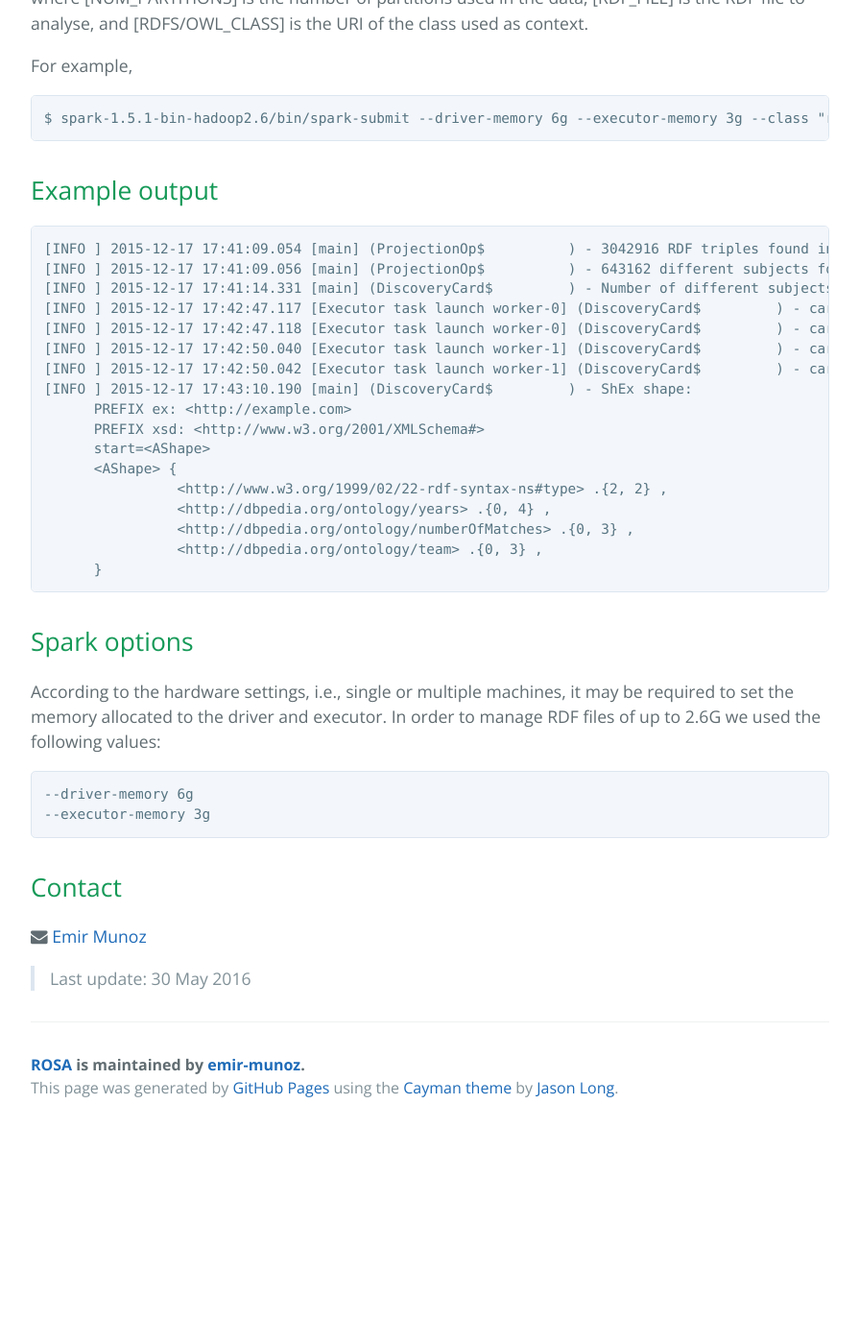
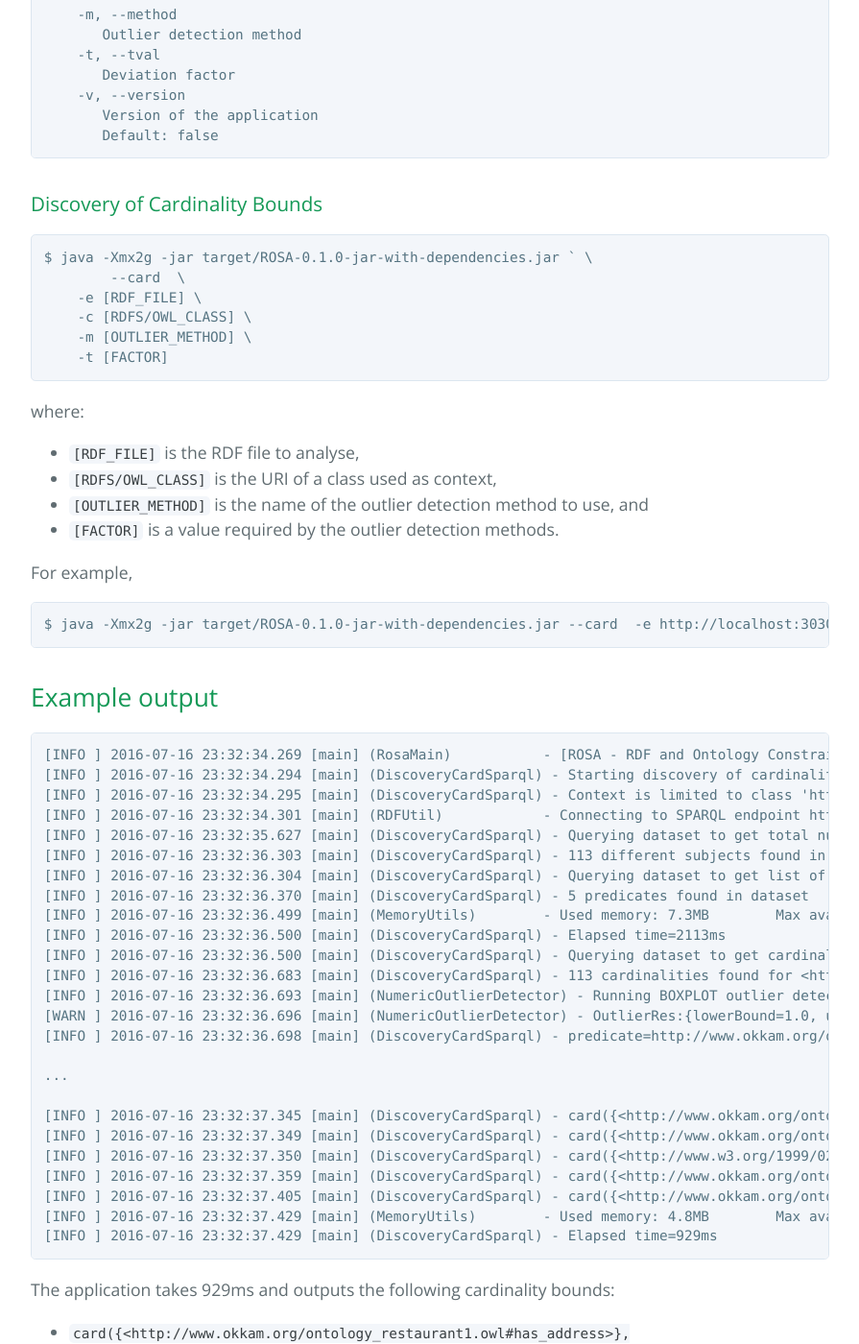
Before and after one commit to emir-munoz/ROSA, a Jekyll site: the page built from index.md, in a window 1280 px wide and 1400 px high, scrolled down 1633 px. Shown: the whole window at 96% size, without its empty margins (192-1087 px from the left). Built offline with Jekyll 4.4.1, drawn with Linux system fonts in a browser that asks for light colours; nearby versions of some CDN libraries; before the commit the page ends 2810 px from its top, so only the background shows below that; some of the changed text lies outside the part shown.

Commit message:
Update index page of ROSA

````diff
--- a/index.md
+++ b/index.md
@@ -2,13 +2,15 @@
 layout: index
 ---
 
-Rosa is an **R**DF and **O**ntology con**S**traints **A**nalyzer implemented on top of Scala and Apache Spark.
+# Welcome to ROSA
+
+ROSA is an **R**DF and **O**ntology con**S**traints **A**nalyzer implemented in Java 8. ROSA aims to mine cardinality bounds from RDF knowledge graphs.
 
 ## Pre-requisites
 
-- [Apache Spark](http://spark.apache.org/) -- you can download the pre-built version with Hadoop 2.6 or later.
-- [Scala](http://www.scala-lang.org/) (2.11.5)
-- [Sesame](http://rdf4j.org/) (4.1.1)
+- Java 8
+- [Eclipse RDF4J](http://rdf4j.org/) version 2.0M3
+- [Apache Jena Fuseki](http://jena.apache.org/) version 2
 
 ## ROSA source code management
 
@@ -23,78 +25,108 @@
 To generate a fat `.jar` with all dependencies,
 
 ```bash
-mvn package -DskipTests
+mvn clean package -DskipTests
 ```
 
 ## Running project
 
 To execute ROSA on top of Spark using multiple threads in a local machine
 
-### Discovery of Cardinality Constraints
+**NOTE:** Before start the discovery process, please ensure you have your RDF knowledge graph file in disk or loaded in an Apache Jena  Fuseki 2 instance.
 
-#### Baseline using SPARQL queries
+### Usage
 
 ```bash
-$ java -Xmx2g -jar target/rdf-spine-0.1.0-jar-with-dependencies.jar -baseline  -file [RDF_FILE] -context [RDFS/OWL_CLASS]
+[INFO ] 2016-07-18 10:54:56.832 [main] (RosaMain) - [ROSA - RDF and Ontology Constraints Analyser (2016)]
+Usage: <main class> [options]
+  Options:
+    --card
+       Extraction for cardinality constraints
+       Default: false
+    -c, --context
+       Context of constraints (class or empty)
+    -e, --endpoint
+       SPARQL endpoint
+    -f, --file
+       Path to RDF file (*.nt, *.nq, *.gz)
+    -h, --help
+       Displays this nice help message
+       Default: false
+    -m, --method
+       Outlier detection method
+    -t, --tval
+       Deviation factor
+    -v, --version
+       Version of the application
+       Default: false
 ```
 
-where [RDF_FILE] is the RDF file to analyse, and [RDFS/OWL_CLASS] is the URI of the class used as context.
+### Discovery of Cardinality Bounds
+
+```bash
+$ java -Xmx2g -jar target/ROSA-0.1.0-jar-with-dependencies.jar ` \
+	--card  \
+    -e [RDF_FILE] \
+    -c [RDFS/OWL_CLASS] \
+    -m [OUTLIER_METHOD] \
+    -t [FACTOR]
+```
+
+where:
+
+- `[RDF_FILE]` is the RDF file to analyse,
+- `[RDFS/OWL_CLASS]` is the URI of a class used as context,
+- `[OUTLIER_METHOD]` is the name of the outlier detection method to use, and
+- `[FACTOR]` is a value required by the outlier detection methods.
 
 For example,
 
 ```bash
-$ java -Xmx2g -jar target/rdf-spine-0.1.0-jar-with-dependencies.jar -baseline  -file dbpedia-musicalWork/musicalWork.nt.gz -context http://dbpedia.org/ontology/MusicalWork
-```
-
-#### Parallel implementation
-
-In Spark 1.5.1
-
-```bash
-$ spark-1.5.1-bin-hadoop2.6/bin/spark-submit --driver-memory 6g --executor-memory 3g --class "rdf.spine.discovery.DiscoveryCard" --master local[2] rdf-spine-0.1.0-jar-with-dependencies.jar [NUM_PARTITIONS] [RDF_FILE] [RDF_CLASS]
-```
-
-where [NUM_PARTITIONS] is the number of partitions used in the data, [RDF_FILE] is the RDF file to analyse, and [RDFS/OWL_CLASS] is the URI of the class used as context.
-
-For example,
-
-```bash
-$ spark-1.5.1-bin-hadoop2.6/bin/spark-submit --driver-memory 6g --executor-memory 3g --class "rdf.spine.discovery.DiscoveryCard" --master local[2] rdf-spine-0.1.0-jar-with-dependencies.jar 2 dbpedia-musicalWork/musicalWork.nt http://dbpedia.org/ontology/MusicalWork
+$ java -Xmx2g -jar target/ROSA-0.1.0-jar-with-dependencies.jar --card  -e http://localhost:3030/oaei-restaurant1/sparql -c http://www.okkam.org/ontology_restaurant1.owl#Restaurant -m BOXPLOT -t 1.5
 ```
 
 ## Example output
 
 ```bash
-[INFO ] 2015-12-17 17:41:09.054 [main] (ProjectionOp$          ) - 3042916 RDF triples found in file 'experiments/dbpedia-careerstation/careerstation.nt.gz'
-[INFO ] 2015-12-17 17:41:09.056 [main] (ProjectionOp$          ) - 643162 different subjects found in file 'experiments/dbpedia-careerstation/careerstation.nt.gz'
-[INFO ] 2015-12-17 17:41:14.331 [main] (DiscoveryCard$         ) - Number of different subjects: 643162
-[INFO ] 2015-12-17 17:42:47.117 [Executor task launch worker-0] (DiscoveryCard$         ) - card({http://dbpedia.org/ontology/numberOfMatches}, http://dbpedia.org/ontology/CareerStation) = (0, 3)
-[INFO ] 2015-12-17 17:42:47.118 [Executor task launch worker-0] (DiscoveryCard$         ) - card({http://dbpedia.org/ontology/team}, http://dbpedia.org/ontology/CareerStation) = (0, 3)
-[INFO ] 2015-12-17 17:42:50.040 [Executor task launch worker-1] (DiscoveryCard$         ) - card({http://www.w3.org/1999/02/22-rdf-syntax-ns#type}, http://dbpedia.org/ontology/CareerStation) = (2, 2)
-[INFO ] 2015-12-17 17:42:50.042 [Executor task launch worker-1] (DiscoveryCard$         ) - card({http://dbpedia.org/ontology/years}, http://dbpedia.org/ontology/CareerStation) = (0, 4)
-[INFO ] 2015-12-17 17:43:10.190 [main] (DiscoveryCard$         ) - ShEx shape:
-      PREFIX ex: <http://example.com>
-      PREFIX xsd: <http://www.w3.org/2001/XMLSchema#>
-      start=<AShape>
-      <AShape> {
-		<http://www.w3.org/1999/02/22-rdf-syntax-ns#type> .{2, 2} ,
-		<http://dbpedia.org/ontology/years> .{0, 4} ,
-		<http://dbpedia.org/ontology/numberOfMatches> .{0, 3} ,
-		<http://dbpedia.org/ontology/team> .{0, 3} ,
-      }
+[INFO ] 2016-07-16 23:32:34.269 [main] (RosaMain)           - [ROSA - RDF and Ontology Constraints Analyser (2016)]
+[INFO ] 2016-07-16 23:32:34.294 [main] (DiscoveryCardSparql) - Starting discovery of cardinality constraints from RDF data
+[INFO ] 2016-07-16 23:32:34.295 [main] (DiscoveryCardSparql) - Context is limited to class 'http://www.okkam.org/ontology_restaurant1.owl#Restaurant'
+[INFO ] 2016-07-16 23:32:34.301 [main] (RDFUtil)            - Connecting to SPARQL endpoint http://data.neuralnoise.com:3030/oaei-restaurant1/sparql
+[INFO ] 2016-07-16 23:32:35.627 [main] (DiscoveryCardSparql) - Querying dataset to get total number of subjects ...
+[INFO ] 2016-07-16 23:32:36.303 [main] (DiscoveryCardSparql) - 113 different subjects found in dataset
+[INFO ] 2016-07-16 23:32:36.304 [main] (DiscoveryCardSparql) - Querying dataset to get list of predicates ...
+[INFO ] 2016-07-16 23:32:36.370 [main] (DiscoveryCardSparql) - 5 predicates found in dataset
+[INFO ] 2016-07-16 23:32:36.499 [main] (MemoryUtils)        - Used memory: 7.3MB	Max available memory: 3,641.0MB
+[INFO ] 2016-07-16 23:32:36.500 [main] (DiscoveryCardSparql) - Elapsed time=2113ms
+[INFO ] 2016-07-16 23:32:36.500 [main] (DiscoveryCardSparql) - Querying dataset to get cardinality counts of predicate <http://www.okkam.org/ontology_restaurant1.owl#has_address>
+[INFO ] 2016-07-16 23:32:36.683 [main] (DiscoveryCardSparql) - 113 cardinalities found for <http://www.okkam.org/ontology_restaurant1.owl#has_address>
+[INFO ] 2016-07-16 23:32:36.693 [main] (NumericOutlierDetector) - Running BOXPLOT outlier detection
+[WARN ] 2016-07-16 23:32:36.696 [main] (NumericOutlierDetector) - OutlierRes:{lowerBound=1.0, upperBound=1.0}
+[INFO ] 2016-07-16 23:32:36.698 [main] (DiscoveryCardSparql) - predicate=http://www.okkam.org/ontology_restaurant1.owl#has_address has 0 outliers
+
+...
+
+[INFO ] 2016-07-16 23:32:37.345 [main] (DiscoveryCardSparql) - card({<http://www.okkam.org/ontology_restaurant1.owl#has_address>},<http://www.okkam.org/ontology_restaurant1.owl#Restaurant>)=(1,1)
+[INFO ] 2016-07-16 23:32:37.349 [main] (DiscoveryCardSparql) - card({<http://www.okkam.org/ontology_restaurant1.owl#name>},<http://www.okkam.org/ontology_restaurant1.owl#Restaurant>)=(1,1)
+[INFO ] 2016-07-16 23:32:37.350 [main] (DiscoveryCardSparql) - card({<http://www.w3.org/1999/02/22-rdf-syntax-ns#type>},<http://www.okkam.org/ontology_restaurant1.owl#Restaurant>)=(1,1)
+[INFO ] 2016-07-16 23:32:37.359 [main] (DiscoveryCardSparql) - card({<http://www.okkam.org/ontology_restaurant1.owl#phone_number>},<http://www.okkam.org/ontology_restaurant1.owl#Restaurant>)=(1,1)
+[INFO ] 2016-07-16 23:32:37.405 [main] (DiscoveryCardSparql) - card({<http://www.okkam.org/ontology_restaurant1.owl#category>},<http://www.okkam.org/ontology_restaurant1.owl#Restaurant>)=(1,1)
+[INFO ] 2016-07-16 23:32:37.429 [main] (MemoryUtils)        - Used memory: 4.8MB	Max available memory: 3,641.0MB
+[INFO ] 2016-07-16 23:32:37.429 [main] (DiscoveryCardSparql) - Elapsed time=929ms
 ```
 
-## Spark options
+The application takes 929ms and outputs the following cardinality bounds:
 
-According to the hardware settings, i.e., single or multiple machines, it may be required to set the memory allocated to the driver and executor. In order to  manage RDF files of up to 2.6G we used the following values:
+- `card({<http://www.okkam.org/ontology_restaurant1.owl#has_address>},<http://www.okkam.org/ontology_restaurant1.owl#Restaurant>)=(1,1)`
+- `card({<http://www.okkam.org/ontology_restaurant1.owl#name>},<http://www.okkam.org/ontology_restaurant1.owl#Restaurant>)=(1,1)`
+- `card({<http://www.w3.org/1999/02/22-rdf-syntax-ns#type>},<http://www.okkam.org/ontology_restaurant1.owl#Restaurant>)=(1,1)`
+- `card({<http://www.okkam.org/ontology_restaurant1.owl#phone_number>},<http://www.okkam.org/ontology_restaurant1.owl#Restaurant>)=(1,1)`
+- `card({<http://www.okkam.org/ontology_restaurant1.owl#category>},<http://www.okkam.org/ontology_restaurant1.owl#Restaurant>)=(1,1)`
 
-```bash
---driver-memory 6g
---executor-memory 3g
-```
+In this specific case, no inconsistencies are found due to the synthetic nature of the dataset. Found inconsistencies in DBpedia dataset are discussed in the paper.
 
 ## Contact
 
 <i class="fa fa-envelope"></i> [Emir Munoz](http://emunoz.org)
 
-> Last update: 30 May 2016
+> July 18, 2016
````
